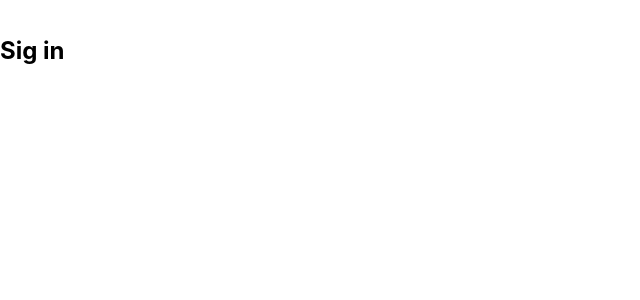
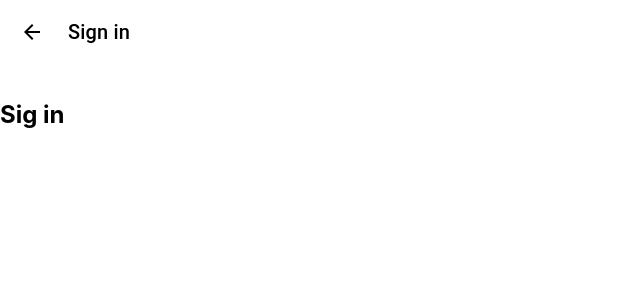
Before and after one commit to unal-swarch-2022i-1A/firma_wa, a React (Create React App) app: page /Signin in a window 1280 px wide. Shown: the top 300 px of the page, without its empty margins (0-640 px from the left). Built offline with nearby package versions, Linux system fonts and the light colour scheme.

Commit message:
SimpleToolbar

```diff
--- /dev/null
+++ b/src/components/SimpleToolbar.tsx
@@ -0,0 +1,31 @@
+// UI
+import Toolbar from '@mui/material/Toolbar';
+import Typography from '@mui/material/Typography';
+import IconButton from '@mui/material/IconButton';
+import ArrowBackIcon from '@mui/icons-material/ArrowBack';
+
+// Routing
+import { useNavigate } from 'react-router-dom';
+
+interface Props {
+    title:string;
+}
+
+function SimpleToolbar(props: Props) {
+    /**
+     * The useNavigate hook returns a function that lets you navigate programmatically
+     * https://reactrouter.com/docs/en/v6/hooks/use-navigate
+     */
+    const navigate = useNavigate();
+    return (
+        <Toolbar>
+            <IconButton onClick={() => navigate(-1)} edge="start" color="inherit" aria-label="menu" sx={{ mr: 2 }}>
+                <ArrowBackIcon />
+            </IconButton>
+            <Typography variant="h6" noWrap component="div" sx={{ flexGrow: 1 }}>
+                {props.title}
+            </Typography>
+        </Toolbar>
+    );
+}
+export default SimpleToolbar;
--- a/src/views/Signin.tsx
+++ b/src/views/Signin.tsx
@@ -1,7 +1,14 @@
+import Box from "@mui/material/Box";
+import SimpleToolbar from "../components/SimpleToolbar";
+
 export default function Signin() {
     return (
-        <main style={{ padding: "1rem 0" }}>
-            <h2>Sig in</h2>
-        </main>
+        <Box>
+            <SimpleToolbar title="Sign in" />
+            <main style={{ padding: "1rem 0" }}>
+                <h2>Sig in</h2>
+            </main>
+        </Box>
+
     );
 }
```
